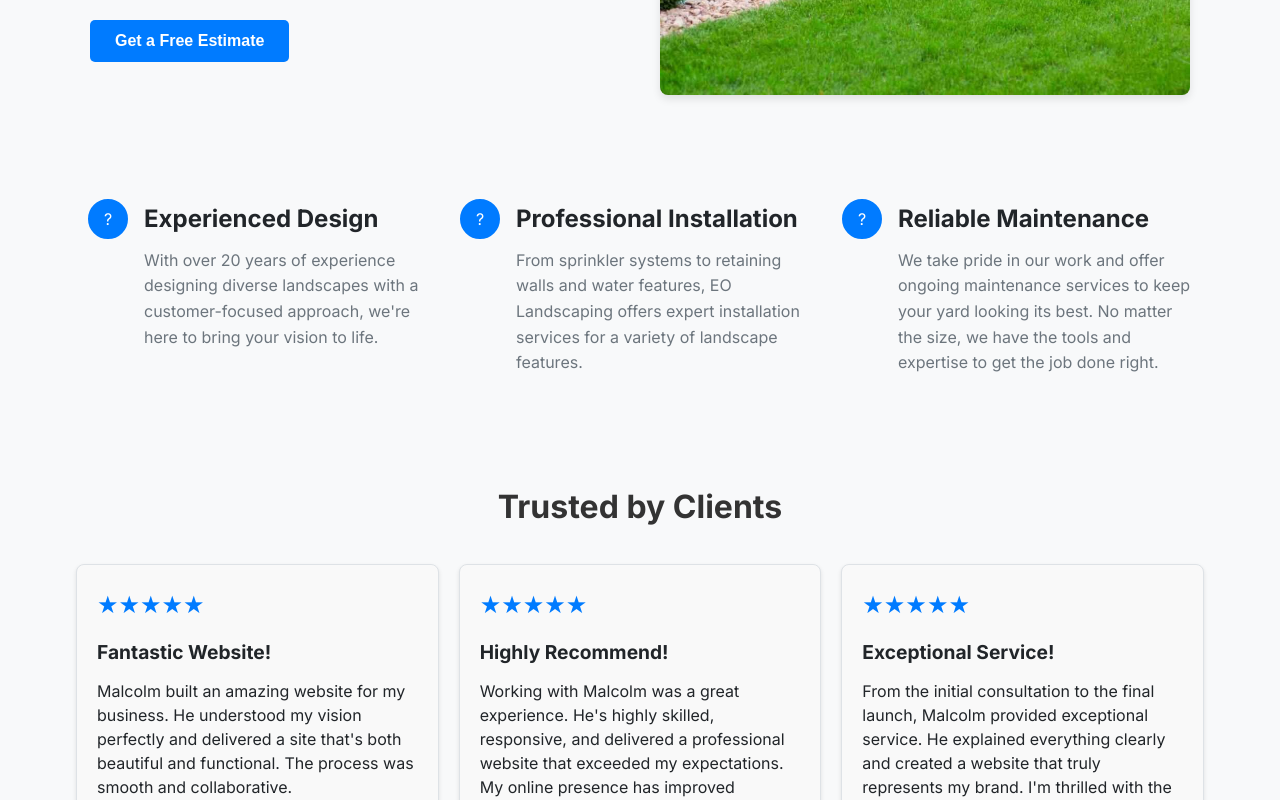
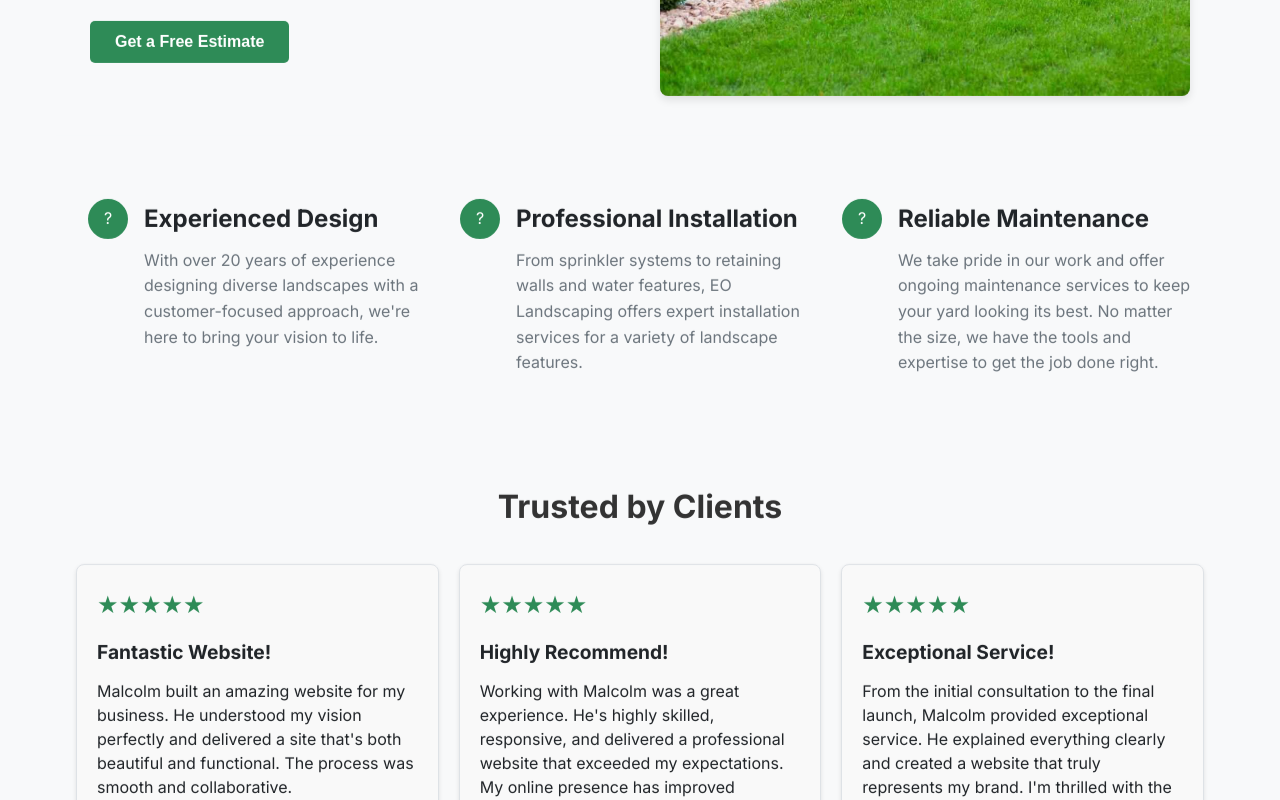
Before and after one commit to MalcolmMc23/MalcolmMcD.com, a React (Create React App) app: page /services/freelance-website-design in a window 1280 px wide. Shown: the part 960-1760 px from the top of the page. Built offline with nearby package versions, Linux system fonts and the light colour scheme.

Commit message:
greeeeeeen

```diff
--- a/package.json
+++ b/package.json
@@ -9,6 +9,7 @@
     "@testing-library/user-event": "^13.5.0",
     "react": "^19.1.0",
     "react-dom": "^19.1.0",
+    "react-intersection-observer": "^9.16.0",
     "react-router-dom": "^7.5.0",
     "react-scripts": "5.0.1",
     "web-vitals": "^2.1.4"
--- /dev/null
+++ b/src/components/animations/FadeInSection.js
@@ -0,0 +1,22 @@
+import React from 'react';
+import { useInView } from 'react-intersection-observer';
+import styles from './FadeInSection.module.css';
+
+function FadeInSection(props) {
+    const { ref, inView } = useInView({
+        triggerOnce: true, // Only trigger the animation once
+        threshold: 0.1, // Trigger when 10% of the element is visible
+        // rootMargin: '0px 0px -50px 0px' // Optional: Adjust the trigger point
+    });
+
+    return (
+        <div
+            ref={ref}
+            className={`${styles.fadeInSection} ${inView ? styles.isVisible : ''}`}
+        >
+            {props.children}
+        </div>
+    );
+}
+
+export default FadeInSection;
--- /dev/null
+++ b/src/components/animations/FadeInSection.module.css
@@ -0,0 +1,13 @@
+/* src/components/animations/FadeInSection.module.css */
+
+.fadeInSection {
+  opacity: 0;
+  transform: translateY(20px); /* Start slightly lower */
+  transition: opacity 0.6s ease-out, transform 0.6s ease-out;
+  will-change: opacity, transform; /* Optimize animation */
+}
+
+.isVisible {
+  opacity: 1;
+  transform: translateY(0); /* Move to original position */
+}
--- a/src/pages/FreelanceWebsiteDesignPage.js
+++ b/src/pages/FreelanceWebsiteDesignPage.js
@@ -2,6 +2,7 @@
 import CallToActionCard from '../components/CallToActionCard'; // Adjust path if needed
 import TestimonialSection from '../components/TestimonialSection'; // Import the new section
 import FeatureListSection from '../components/sections/FeatureListSection'; // Import the feature list section
+import FadeInSection from '../components/animations/FadeInSection'; // Import the animation component
 import styles from './FreelanceWebsiteDesignPage.module.css';
 
 // Assuming you have an image file in your public folder or assets
@@ -40,6 +41,7 @@
             </section>
 
             {/* Why Choose Us Section */}
+            <FadeInSection>
                 <section className={styles.whyChooseSection}>
                     <div className={styles.whyChooseGrid}>
                         <div className={styles.whyChooseText}>
@@ -56,12 +58,17 @@
                         </div>
                     </div>
                 </section>
+            </FadeInSection>
 
             {/* Feature List Section */}
+            <FadeInSection>
                 <FeatureListSection />
+            </FadeInSection>
 
             {/* Testimonial Section */}
+            <FadeInSection>
                 <TestimonialSection />
+            </FadeInSection>
 
         </main>
     );
--- a/src/pages/FreelanceWebsiteDesignPage.module.css
+++ b/src/pages/FreelanceWebsiteDesignPage.module.css
@@ -1,5 +1,9 @@
 /* src/pages/FreelanceWebsiteDesignPage.module.css */
 .pageContainer {
+  /* Page-specific variable overrides */
+  --accent-color: #2E8B57; /* SeaGreen */
+  --accent-color-hover: #256d45; /* Darker SeaGreen */
+
   max-width: 1200px;
   margin: 2rem auto;
   padding: 0 1rem;
@@ -101,7 +105,7 @@
 }
 
 .whyChooseButton {
-  background-color: var(--accent-color); /* Use accent color from theme */
+  background-color: var(--accent-color); /* Use page-specific accent color */
   color: white; /* Keep text white for contrast */
   padding: 12px 25px;
   border: none;
@@ -113,7 +117,7 @@
 }
 
 .whyChooseButton:hover {
-  background-color: #0056b3; /* Use darker blue for hover, matching footer link hover */
+  background-color: var(--accent-color-hover); /* Use page-specific hover color */
 }
 
 /* Remove default link styles from the button wrapper */
```
Also changed, not shown: 1 other file (tests, documents, lock files or other folders). Lines whose indentation alone changed are shown as unchanged.
